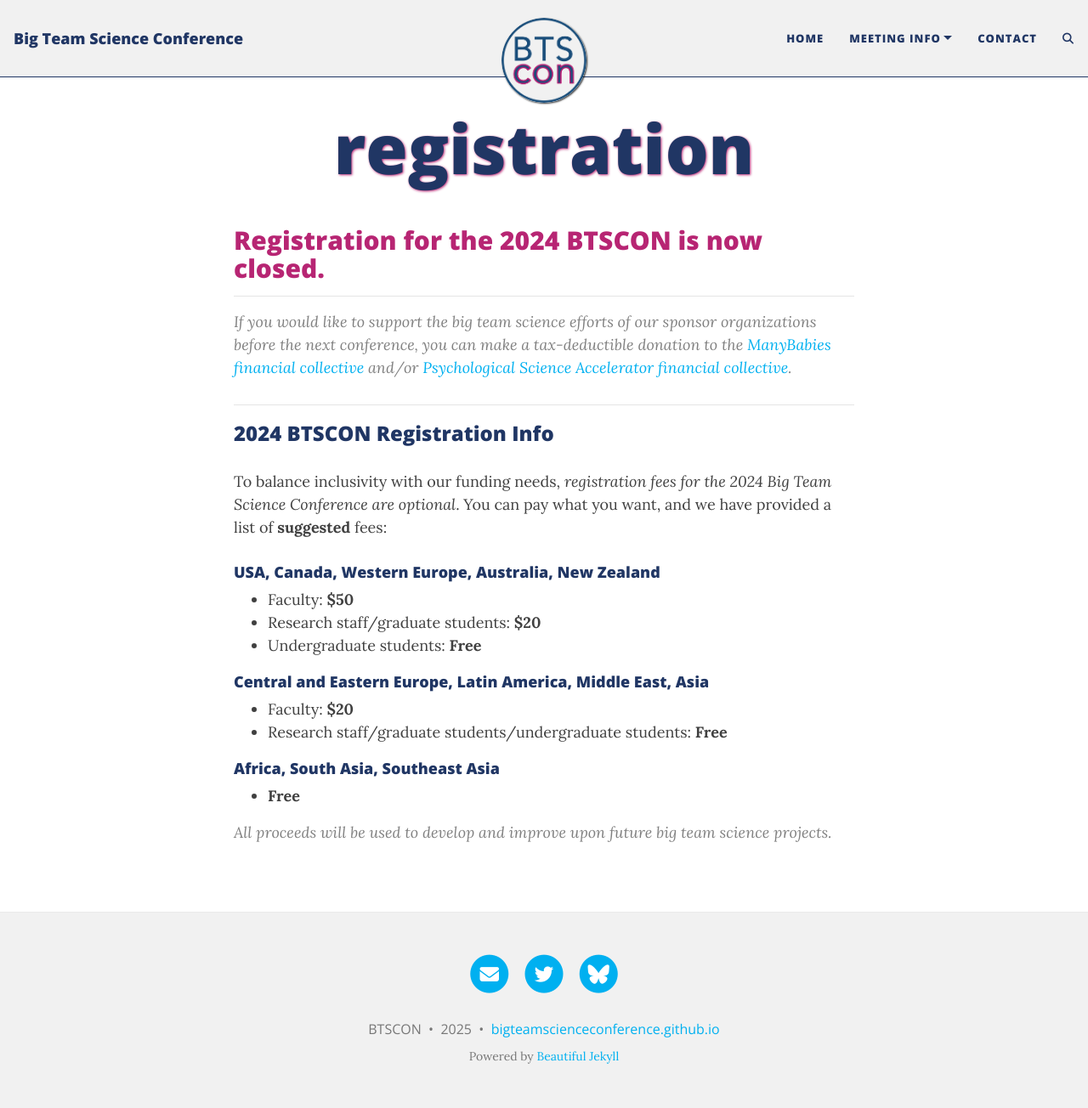
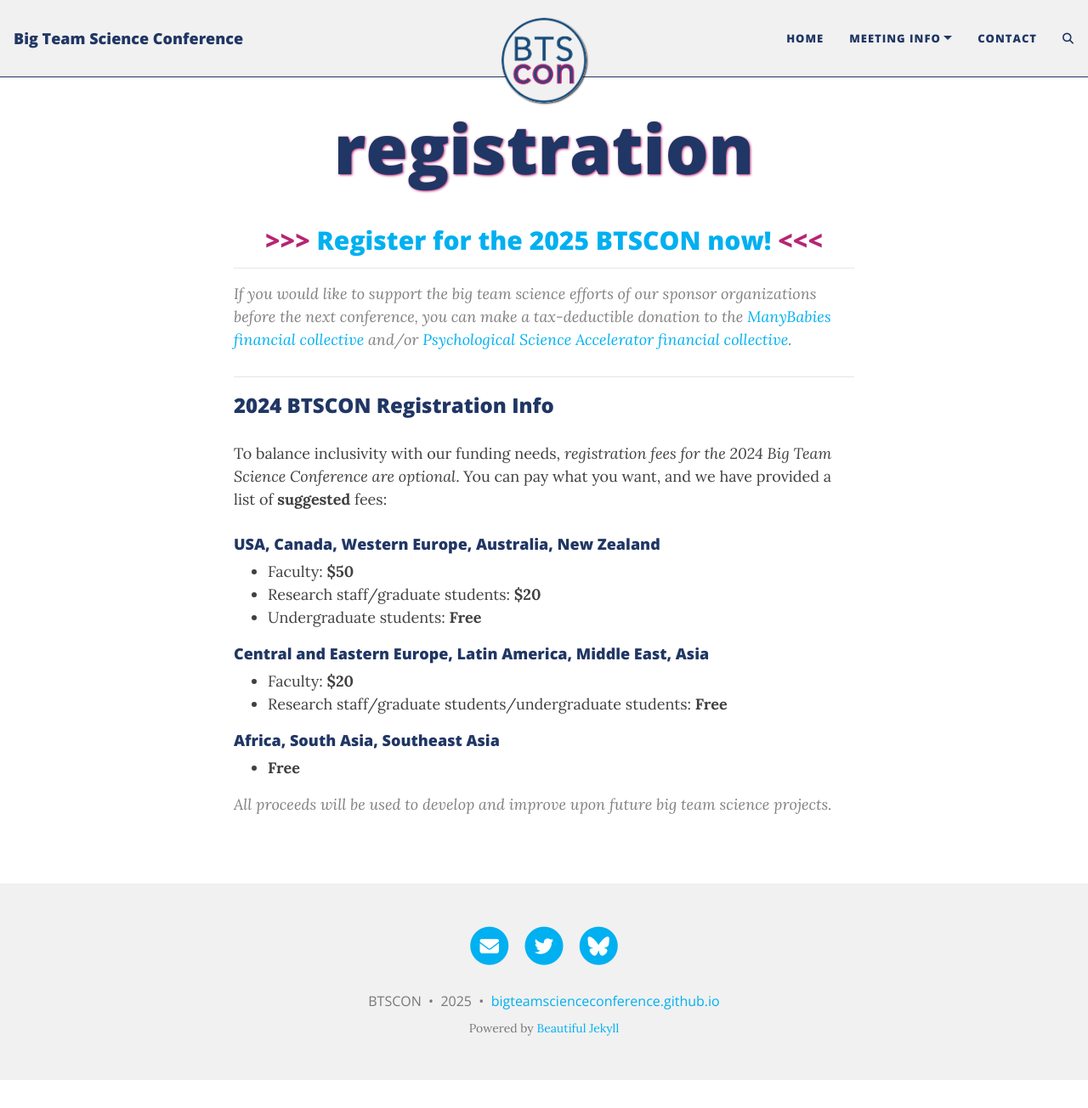
Before and after one commit to bigteamscienceconference/bigteamscienceconference.github.io, a Jekyll site: the page built from registration.md, in a window 1280 px wide and 1304 px high. Shown: the whole window at 85% size. Built offline with Jekyll 4.4.1, drawn with Linux system fonts in a browser that asks for light colours; comment, search, counter and statistics services are not loaded.

Commit message:
add registration link

```diff
--- a/registration.md
+++ b/registration.md
@@ -4,10 +4,12 @@ title: registration
 ---
 
 
+
+<h2 align="center"> >>> <a href="https://universityofalabama.az1.qualtrics.com/jfe/form/SV_8e5NBEknf2LCuyi" target="_blank">Register for the 2025 BTSCON now!</a> <<< </h2>
+
 <!--
-<h2 align="center"> >>> <a href="https://harrisburgu.qualtrics.com/jfe/form/SV_0p7XbKBocKmZfD0" target="_blank">Register Here!</a> <<< </h2>
+<h2>Registration for the 2025 BTSCON is now closed.</h2>
 -->
-<h2>Registration for the 2024 BTSCON is now closed.</h2>
 
 ***
 
```
Also changed, not shown: index.md (+2 -2 lines).
